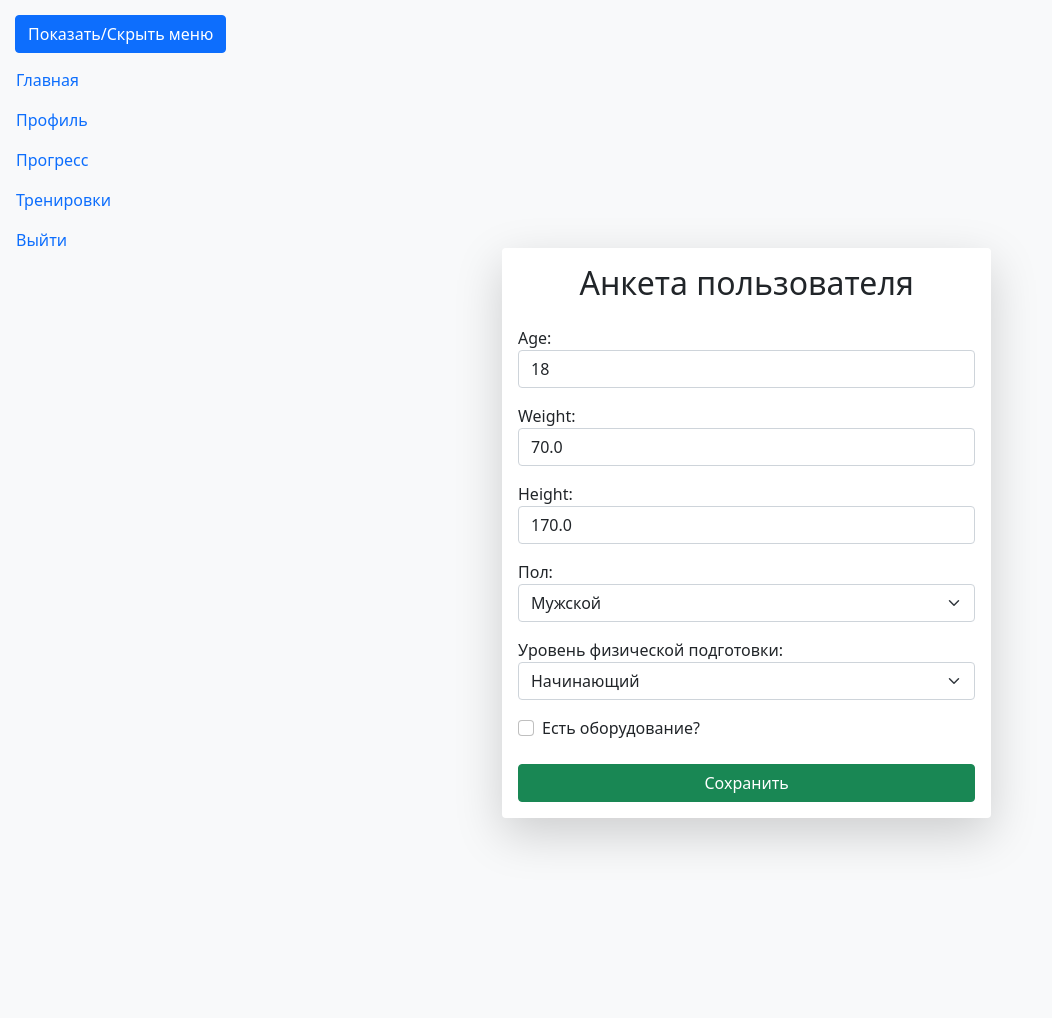
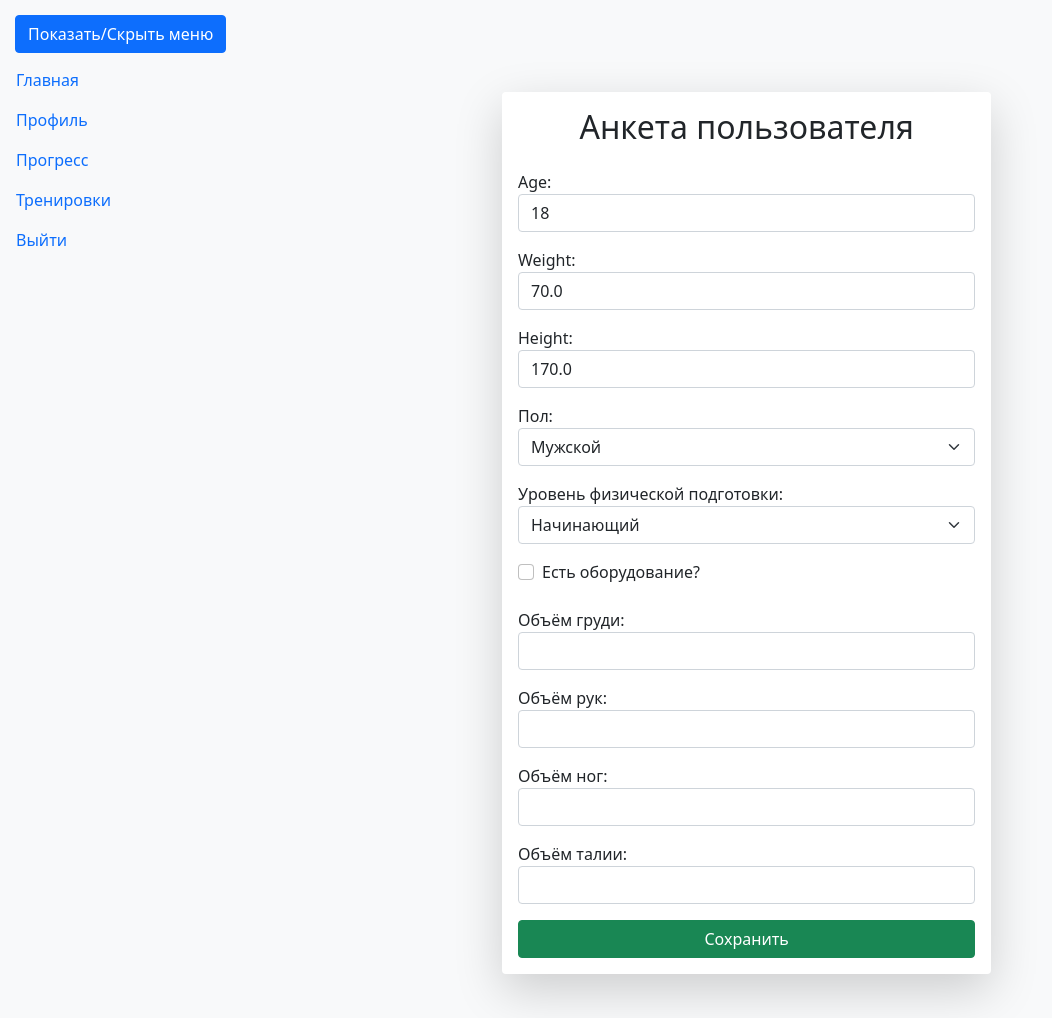
Before and after one commit to Ithinkimbulletproof/Home_Workouts, a Django app: page /profile/ in a window 1280 px wide. Shown: the whole page, without its empty margins (0-1052 px from the left). Run offline with Django 5.2, Linux system fonts and the light colour scheme; the visitor is signed in with stand-in values (Sample User, id 1).

Commit message:
New fields for users

```diff
--- a/home_workouts/workouts/forms.py
+++ b/home_workouts/workouts/forms.py
@@ -1,6 +1,7 @@
 from django import forms
 from django.contrib.auth.forms import UserCreationForm
 from .models import UserProfile, UserProgress, WorkoutPlan, CustomUser
+from django.contrib import messages
 
 
 class UserRegistrationForm(UserCreationForm):
@@ -10,7 +11,7 @@ class UserRegistrationForm(UserCreationForm):
 
     def save(self, commit=True):
         user = super().save(commit)
-        messages.success(request, "Регистрация прошла успешно!")
+        messages.success(self.request, "Регистрация прошла успешно!")
         return user
 
 
@@ -33,6 +34,7 @@ class UserProfileForm(forms.ModelForm):
         choices=GENDER_CHOICES,
         label="Пол",
         widget=forms.Select(attrs={"class": "form-select"}),
+        required=True
     )
     fitness_level = forms.ChoiceField(
         choices=FITNESS_LEVEL_CHOICES,
@@ -42,7 +44,39 @@ class UserProfileForm(forms.ModelForm):
 
     class Meta:
         model = UserProfile
-        fields = ["age", "weight", "height", "has_equipment", "gender", "fitness_level"]
+        fields = [
+            "age",
+            "weight",
+            "height",
+            "has_equipment",
+            "gender",
+            "fitness_level",
+            "chest_circumference",
+            "arm_circumference",
+            "leg_circumference",
+            "waist_circumference"
+        ]
+
+    chest_circumference = forms.FloatField(
+        required=False,
+        label="Объём груди",
+        widget=forms.NumberInput(attrs={"class": "form-control"})
+    )
+    arm_circumference = forms.FloatField(
+        required=False,
+        label="Объём рук",
+        widget=forms.NumberInput(attrs={"class": "form-control"})
+    )
+    leg_circumference = forms.FloatField(
+        required=False,
+        label="Объём ног",
+        widget=forms.NumberInput(attrs={"class": "form-control"})
+    )
+    waist_circumference = forms.FloatField(
+        required=False,
+        label="Объём талии",
+        widget=forms.NumberInput(attrs={"class": "form-control"})
+    )
 
 
 class UserProgressForm(forms.ModelForm):
--- a/home_workouts/workouts/models.py
+++ b/home_workouts/workouts/models.py
@@ -19,6 +19,13 @@ class UserProfile(models.Model):
     age = models.PositiveIntegerField(default=18)
     weight = models.FloatField(default=70.0)
     height = models.FloatField(default=170.0)
+
+    # Новые поля для объёмов тела
+    chest_circumference = models.FloatField(null=True, blank=True, verbose_name="Объём груди")
+    arm_circumference = models.FloatField(null=True, blank=True, verbose_name="Объём рук")
+    leg_circumference = models.FloatField(null=True, blank=True, verbose_name="Объём ног")
+    waist_circumference = models.FloatField(null=True, blank=True, verbose_name="Объём талии")
+
     has_equipment = models.BooleanField(default=False)
     fitness_level = models.CharField(
         max_length=20,
--- a/home_workouts/workouts/templates/workouts/profile.html
+++ b/home_workouts/workouts/templates/workouts/profile.html
@@ -79,6 +79,38 @@
                             {% endif %}
                         </div>
 
+                        <div class="form-group mb-3">
+                            {{ form.chest_circumference.label_tag }}
+                            {{ form.chest_circumference|add_class:"form-control" }}
+                            {% if form.chest_circumference.errors %}
+                                <div class="text-danger">{{ form.chest_circumference.errors }}</div>
+                            {% endif %}
+                        </div>
+
+                        <div class="form-group mb-3">
+                            {{ form.arm_circumference.label_tag }}
+                            {{ form.arm_circumference|add_class:"form-control" }}
+                            {% if form.arm_circumference.errors %}
+                                <div class="text-danger">{{ form.arm_circumference.errors }}</div>
+                            {% endif %}
+                        </div>
+
+                        <div class="form-group mb-3">
+                            {{ form.leg_circumference.label_tag }}
+                            {{ form.leg_circumference|add_class:"form-control" }}
+                            {% if form.leg_circumference.errors %}
+                                <div class="text-danger">{{ form.leg_circumference.errors }}</div>
+                            {% endif %}
+                        </div>
+
+                        <div class="form-group mb-3">
+                            {{ form.waist_circumference.label_tag }}
+                            {{ form.waist_circumference|add_class:"form-control" }}
+                            {% if form.waist_circumference.errors %}
+                                <div class="text-danger">{{ form.waist_circumference.errors }}</div>
+                            {% endif %}
+                        </div>
+
                         <button type="submit" class="btn btn-success w-100">Сохранить</button>
                     </form>
                 </div>
```
Also changed, not shown: home_workouts/workouts/migrations/0001_initial.py.
